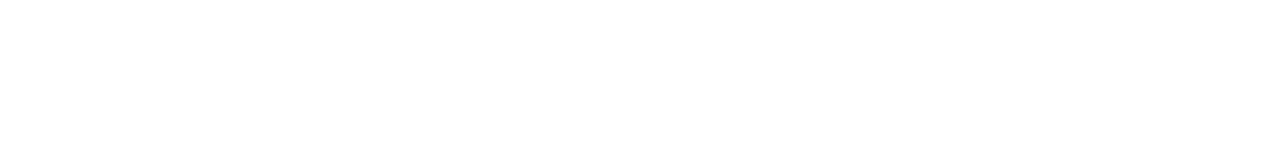
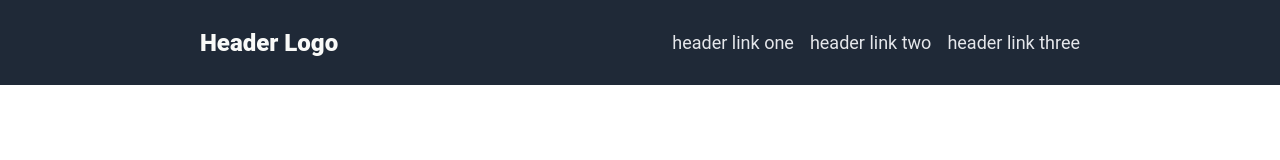
Before and after one commit to teddyrahsyah/top-landing-page, a plain HTML site: page index.html in a window 1280 px wide. Drawn offline with Linux system fonts and the light colour scheme.

Commit message:
develop section header

```diff
--- a/index.html
+++ b/index.html
@@ -1,18 +1,25 @@
 <!DOCTYPE html>
 <html lang="en">
+
 <head>
     <meta charset="UTF-8">
     <meta name="viewport" content="width=device-width, initial-scale=1.0">
+    <link rel="stylesheet" href="./styles.css">
     <title>TOP - Landing Page</title>
 </head>
+
 <body>
     <div class="header">
-        <div class="logo"></div>
-        <div class="links"></div>
+        <div class="logo text-light">Header Logo</div>
+        <ul class="links">
+            <li><a class="text-light-dim" href="">header link one</a></li>
+            <li><a class="text-light-dim" href="">header link two</a></li>
+            <li><a class="text-light-dim" href="">header link three</a></li>
+        </ul>
     </div>
     <div class="hero">
-        <div class="hero-text"></div>
-        <div class="heroimage"></div>
+        <div class="hero-content"></div>
+        <div class="hero-image"></div>
     </div>
     <div class="content">
         <div class="content-title"></div>
@@ -25,4 +32,5 @@
     </div>
     <div class="footer"></div>
 </body>
+
 </html>
--- a/styles.css
+++ b/styles.css
@@ -0,0 +1,53 @@
+body {
+    font-family: Roboto, 'Helvetica Neue', sans-serif;
+    margin: 0;
+    padding: 0;
+    min-height: 100vh;
+    display: flex;
+    flex-direction: column;
+}
+
+.text-light {
+    color: #F9FAF8;
+}
+
+.text-light-dim {
+    color: #E5E7EB;
+}
+
+.text-dark {
+    color: #1F2937;
+}
+
+.bg-dark {
+    background-color: #1F2937;
+}
+
+/* HEADER */
+.header {
+    display: flex;
+    justify-content: space-between;
+    align-items: center;
+    padding: 16px 200px;
+    background-color: #1F2937;
+}
+
+.logo {
+    font-size: 24px;
+    font-weight: 900;
+}
+
+.links {
+    display: flex;
+    justify-content: space-evenly;
+    gap: 16px;
+}
+
+ul {
+    list-style: none;
+}
+
+a {
+    text-decoration: none;
+    font-size: 18px;
+}
```
